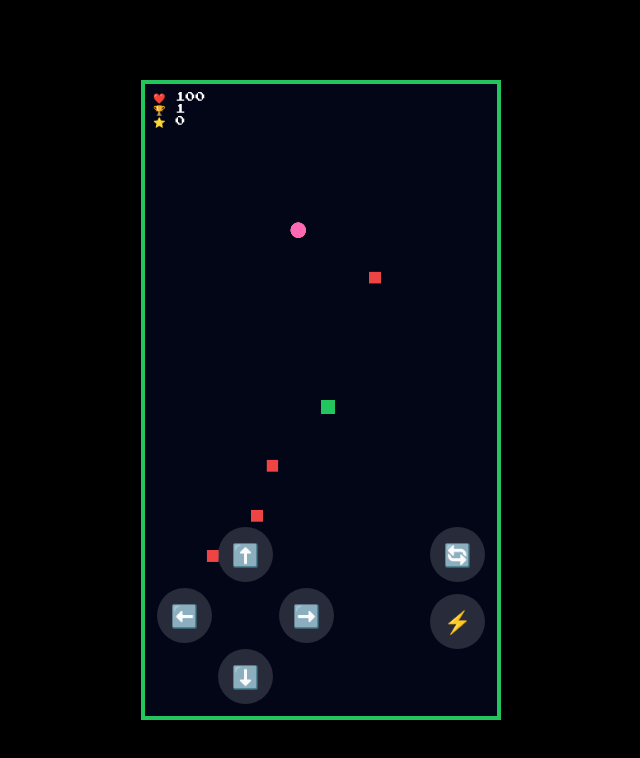
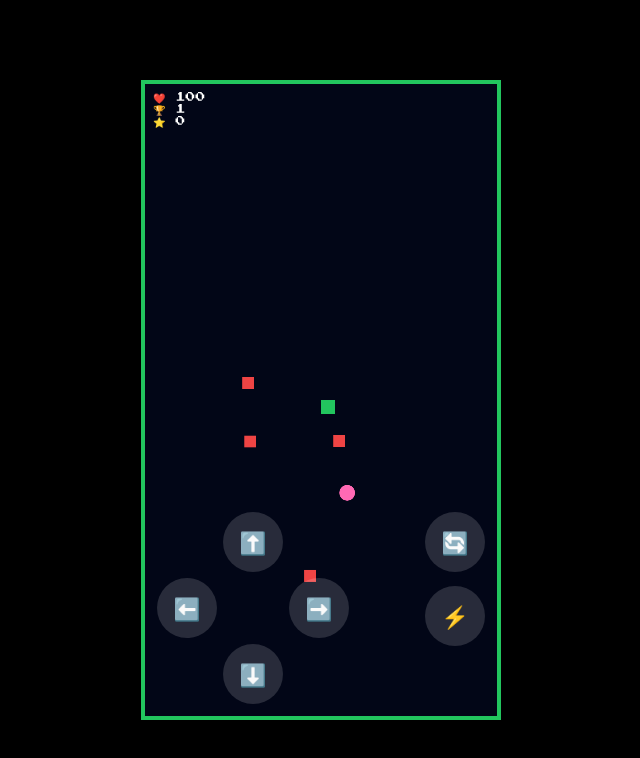
Before and after one commit to jonatas700silva-a11y/meu-game-online-, a plain HTML site: page index.html in a window 1280 px wide. Both pictures are taken after a click on the button "▶ START". Shown: the whole page, without its empty margins (319-959 px from the left). Drawn offline with Linux system fonts and the light colour scheme.

Commit message:
gasmer ti

```diff
--- a/index.html
+++ b/index.html
@@ -8,7 +8,13 @@
 <style>
 @import url('https://fonts.googleapis.com/css2?family=Press+Start+2P&display=swap');
 
-*{margin:0;padding:0;box-sizing:border-box;touch-action:none;user-select:none;}
+*{
+  margin:0;
+  padding:0;
+  box-sizing:border-box;
+  touch-action:none;
+  user-select:none;
+}
 
 body{
   background:black;
@@ -25,6 +31,7 @@
   border:4px solid #22c55e;
   position:relative;
   background:black;
+  overflow:hidden;
 }
 
 canvas{
@@ -74,20 +81,20 @@
 
 #move{
   display:grid;
-  grid-template-columns:55px 55px 55px;
-  grid-template-rows:55px 55px 55px;
+  grid-template-columns:60px 60px 60px;
+  grid-template-rows:60px 60px 60px;
   gap:6px;
 }
 
 #actions{
   display:flex;
   flex-direction:column;
-  gap:12px;
+  gap:14px;
 }
 
 .btn{
-  width:55px;
-  height:55px;
+  width:60px;
+  height:60px;
   border-radius:50%;
   background:rgba(255,255,255,.15);
   display:flex;
@@ -105,7 +112,7 @@
 
 <div id="start">
   <div style="font-size:18px">JÔNATAS & ÉRICA</div>
-  <button onclick="startGame()">▶ START</button>
+  <button id="startBtn">▶ START</button>
 </div>
 
 <div id="hud">
@@ -120,21 +127,21 @@
 
   <div id="move">
     <div></div>
-    <div class="btn" ontouchstart="move.up=true" ontouchend="move.up=false">⬆️</div>
+    <div class="btn" id="up">⬆️</div>
     <div></div>
 
-    <div class="btn" ontouchstart="move.left=true" ontouchend="move.left=false">⬅️</div>
+    <div class="btn" id="left">⬅️</div>
     <div></div>
-    <div class="btn" ontouchstart="move.right=true" ontouchend="move.right=false">➡️</div>
+    <div class="btn" id="right">➡️</div>
 
     <div></div>
-    <div class="btn" ontouchstart="move.down=true" ontouchend="move.down=false">⬇️</div>
+    <div class="btn" id="down">⬇️</div>
     <div></div>
   </div>
 
   <div id="actions">
-    <div class="btn" onclick="rotate()">🔄</div>
-    <div class="btn" onclick="shoot()">⚡</div>
+    <div class="btn" id="rotate">🔄</div>
+    <div class="btn" id="shoot">⚡</div>
   </div>
 
 </div>
@@ -142,21 +149,10 @@
 </div>
 
 <!-- Sons -->
-<audio id="bgm" loop>
-  <source src="https://assets.mixkit.co/music/preview/mixkit-arcade-retro-game-over-213.mp3">
-</audio>
-
-<audio id="startSound">
-  <source src="https://assets.mixkit.co/sfx/preview/mixkit-game-start-610.mp3">
-</audio>
-
-<audio id="shootSound">
-  <source src="https://assets.mixkit.co/sfx/preview/mixkit-laser-shoot-1674.mp3">
-</audio>
-
-<audio id="loseVoice">
-  <source src="https://translate.google.com/translate_tts?ie=UTF-8&tl=pt-BR&client=tw-ob&q=Tente+novamente">
-</audio>
+<audio id="bgm" loop src="https://files.freemusicarchive.org/storage-freemusicarchive-org/music/no_curator/Rolemusic/arcade/Rolemusic_-_04_-_Enigmatic_Power.mp3"></audio>
+<audio id="startSound" src="https://assets.mixkit.co/sfx/preview/mixkit-game-start-610.mp3"></audio>
+<audio id="shootSound" src="https://assets.mixkit.co/sfx/preview/mixkit-laser-shoot-1674.mp3"></audio>
+<audio id="loseVoice" src="https://translate.google.com/translate_tts?ie=UTF-8&tl=pt-BR&client=tw-ob&q=Tente+novamente"></audio>
 
 <script>
 const canvas=document.getElementById("game");
@@ -169,17 +165,29 @@
 const player={x:540,y:960,size:42,speed:8};
 let enemies=[],shots=[],princess={};
 
-function startGame(){
+function bind(id,dir){
+  const el=document.getElementById(id);
+  el.addEventListener("touchstart",e=>{e.preventDefault();move[dir]=true;});
+  el.addEventListener("touchend",e=>{e.preventDefault();move[dir]=false;});
+}
+
+bind("up","up");
+bind("down","down");
+bind("left","left");
+bind("right","right");
+
+document.getElementById("rotate").addEventListener("touchstart",e=>{e.preventDefault();angle+=0.3;});
+document.getElementById("shoot").addEventListener("touchstart",e=>{e.preventDefault();shoot();});
+
+document.getElementById("startBtn").onclick=()=>{
   document.getElementById("start").style.display="none";
   document.getElementById("startSound").play();
   const bgm=document.getElementById("bgm");
-  bgm.volume=0.3;
+  bgm.volume=0.35;
   bgm.play();
   newLevel();
   loop();
-}
-
-function rotate(){ angle+=0.35; }
+};
 
 function shoot(){
   const sfx=document.getElementById("shootSound");
@@ -203,8 +211,7 @@
       x:Math.random()*1080,
       y:Math.random()*1920,
       size:36,
-      speed:1.5+level*0.3,
-      life:40
+      speed:1.4+level*0.25
     });
   }
   princess={x:Math.random()*900+100,y:Math.random()*1700+100,size:24};
@@ -254,15 +261,12 @@
   enemies.forEach(e=>{
     const dx=player.x-e.x;
     const dy=player.y-e.y;
-    const dist=Math.hypot(dx,dy);
-    e.x+=dx/dist*e.speed;
-    e.y+=dy/dist*e.speed;
-
-    if(hit(player,e)){
-      life-=0.4;
-      document.getElementById("life").innerText=Math.floor(life);
-    }
+    const d=Math.hypot(dx,dy);
+    e.x+=dx/d*e.speed;
+    e.y+=dy/d*e.speed;
+    if(hit(player,e)) life-=0.4;
   });
+  document.getElementById("life").innerText=Math.floor(life);
 }
 
 function updateShots(){
@@ -307,7 +311,6 @@
     document.getElementById("loseVoice").play();
     setTimeout(()=>location.reload(),2500);
   }
-
   requestAnimationFrame(loop);
 }
 </script>
```
